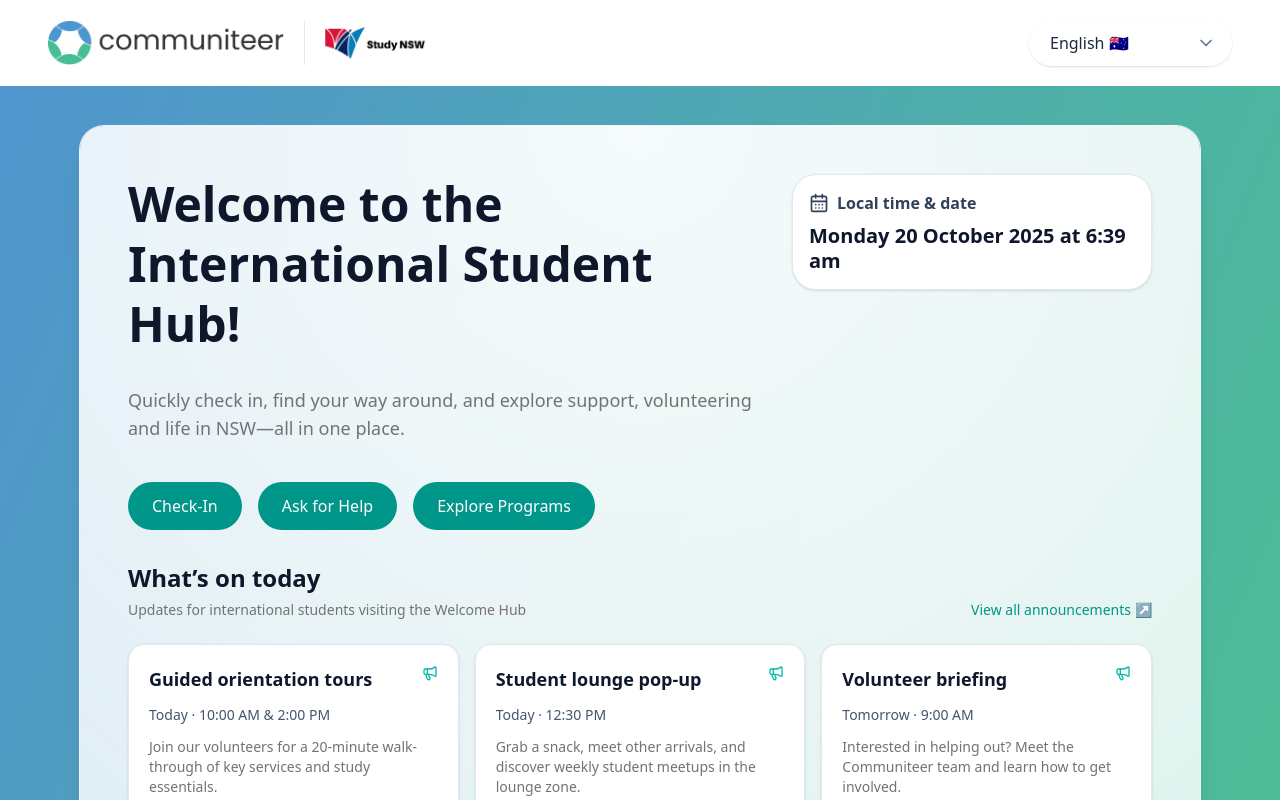
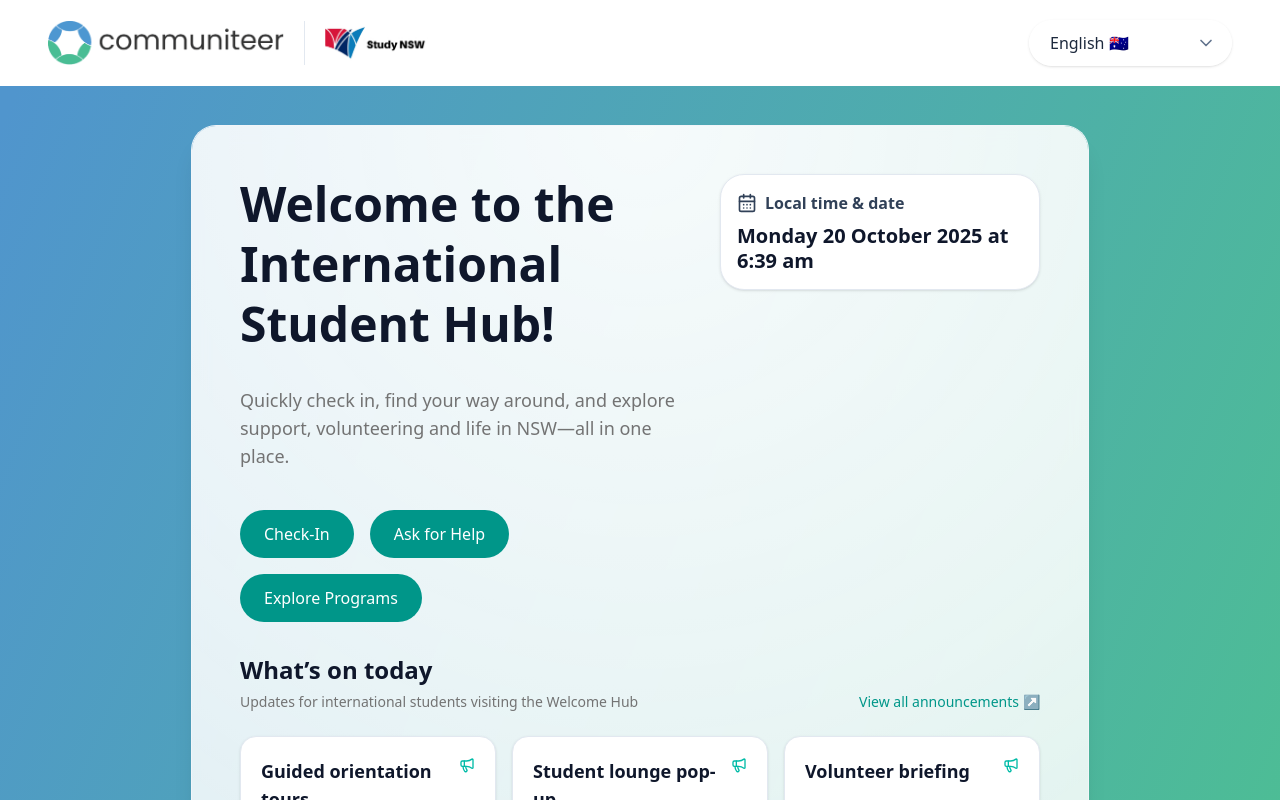
Before and after one commit to benjaeh/welcome-hub.v2, a Next.js app: page / in a window 1280 px wide. Shown: the top 800 px of the page. Built offline with nearby package versions, Linux system fonts and the light colour scheme.

Commit message:
hero card smaller

```diff
--- a/app/page.tsx
+++ b/app/page.tsx
@@ -904,8 +904,8 @@
                 transition: "transform 0.4s ease, opacity 0.4s ease",
               }}
             >
-              <div className="rounded-3xl bg-[radial-gradient(circle_at_top,_rgba(255,255,255,0.95)_0%,_rgba(255,255,255,0.88)_60%,_rgba(255,255,255,0.82)_100%)] shadow-xl ring-1 ring-slate-100 p-8 md:p-12 space-y-8 backdrop-blur">
-                <div className="grid gap-8 lg:grid-cols-[minmax(0,1fr)_minmax(320px,360px)] items-start">
+              <div className="rounded-3xl bg-[radial-gradient(circle_at_top,_rgba(255,255,255,0.95)_0%,_rgba(255,255,255,0.88)_60%,_rgba(255,255,255,0.82)_100%)] shadow-xl ring-1 ring-slate-100 p-8 md:p-12 space-y-8 backdrop-blur max-w-4xl mx-auto">
+                <div className="grid gap-8 lg:grid-cols-[minmax(0,1fr)_minmax(280px,320px)] items-start">
                   <div className="space-y-8">
                     <h1 className="font-display text-3xl sm:text-4xl lg:text-5xl font-bold leading-tight text-slate-900">
                       {t(lang, "welcome")}
```
